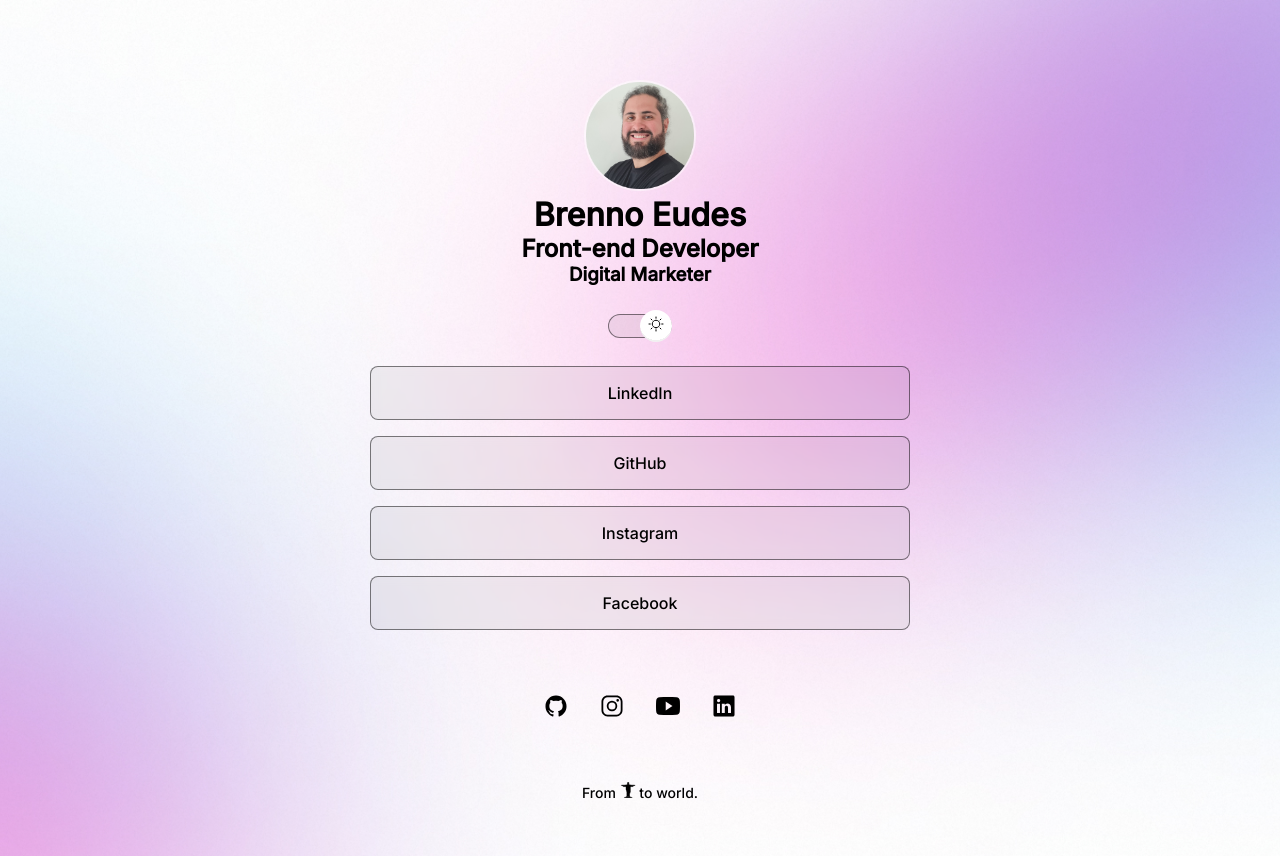
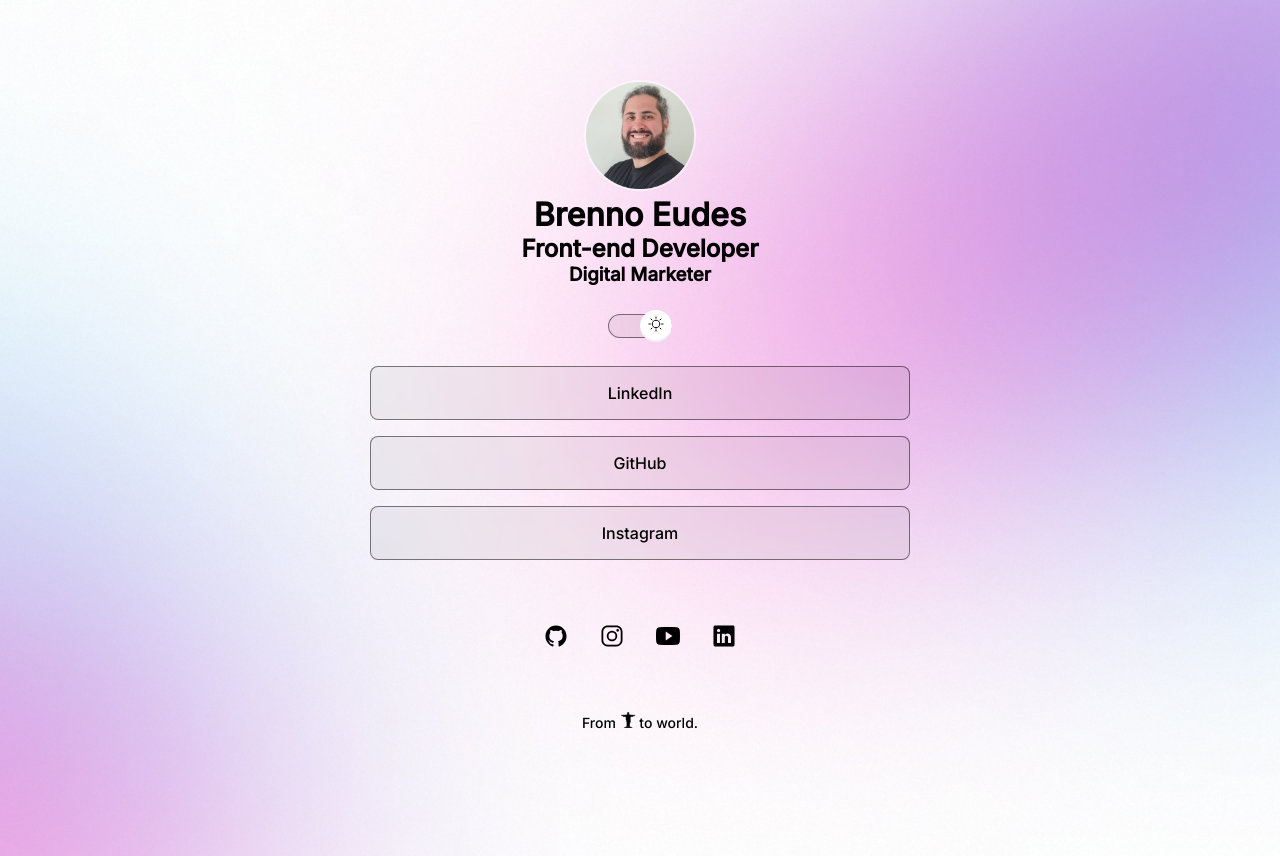
Before and after one commit to brennoEudes/for-recruiters, a plain HTML site: page index.html in a window 1280 px wide. Drawn offline with nearby package versions, Linux system fonts and the light colour scheme.

Commit message:
li deletion

```diff
--- a/index.html
+++ b/index.html
@@ -10,7 +10,7 @@
     />
     <meta charset="UTF-8" />
     <meta http-equiv="X-UA-Compatible" content="IE=edge" />
-    <meta name="description" content="See my professionals links!">
+    <meta name="description" content="See my professionals links!" />
     <meta name="viewport" content="width=device-width, initial-scale=1.0" />
     <!-- Permite o funcionamento das @mediaqueries -->
     <title>Professionals Links | Brenno Eudes</title>
@@ -33,7 +33,7 @@
       <div id="switch" onclick="toggleMode()">
         <!--Adiciona a função JS-->
         <button></button>
-        <span> </span>
+        <span></span>
       </div>
       <ul>
         <li>
@@ -47,11 +47,6 @@
         <li>
           <a href="https://www.instagram.com/brennoeudes/" target="_blank"
             >Instagram</a
-          >
-        </li>
-        <li>
-          <a href="https://www.facebook.com/brennoeudes" target="_blank"
-            >Facebook</a
           >
         </li>
       </ul>
@@ -85,7 +80,10 @@
     <!--Conexação com arquivo JS-->
     <footer>
       From
-      <img src="./assets/christ-redeemer-icon-light-mode.png" alt="christ-redeemer-icon" />
+      <img
+        src="./assets/christ-redeemer-icon-light-mode.png"
+        alt="christ-redeemer-icon"
+      />
       to world.
     </footer>
   </body>
```
